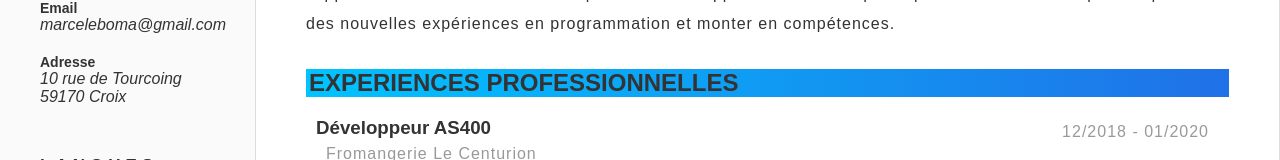
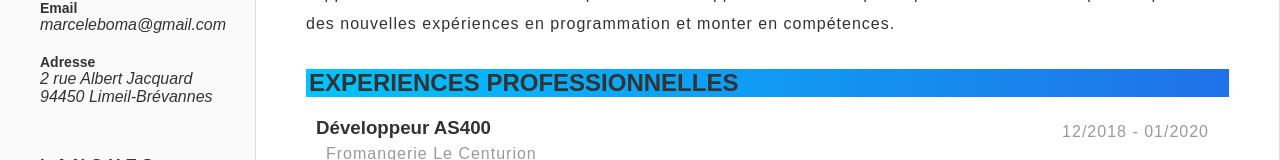
Before and after one commit to marcepeboma/marcepCV, a website: page index.html in a window 1280 px wide. Shown: the part 294-454 px from the top of the page. Drawn offline with Linux system fonts and the light colour scheme.

Commit message:
modif adresse

```diff
--- a/index.html
+++ b/index.html
@@ -30,7 +30,7 @@
         <h3>Email</h3>
         <p>marceleboma@gmail.com</p>
         <h3>Adresse</h3>
-        <p>10 rue de Tourcoing </br> 59170 Croix</p>
+        <p>2 rue Albert Jacquard </br> 94450 Limeil-Brévannes</p>
       </div>
         <div class="block">
           <h2 class="title-small">LANGUES</h2>
```
